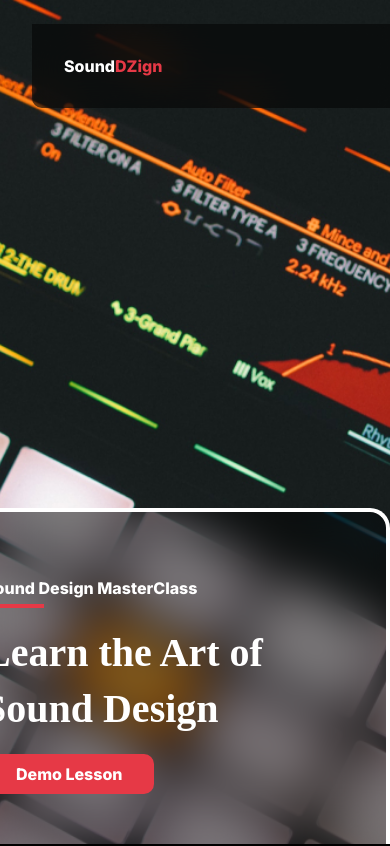
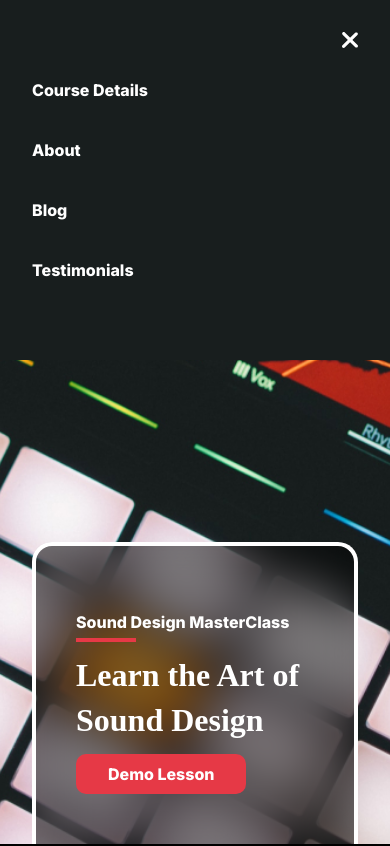
Before and after one commit to PersusPrince070/ResponsiveWeb-FigmaDesign, a React (Vite) app in the folder front-end/: page / in a window 390 px wide. Shown: the top 846 px of the page. Built offline with nearby package versions, Linux system fonts and the light colour scheme.

Commit message:
complete mobile nav

```diff
--- a/front-end/src/assets/index.js
+++ b/front-end/src/assets/index.js
@@ -10,7 +10,7 @@ import frequencies from "./frequencies.png";
 import heroImage from "./hero-image.jpg";
 import instragramLogo from "./instragram-logo.svg";
 import mastering from "./mastering.png";
-// import menuIcon from "./menu-icon.svg";
+import menuIcon from "./menu-icon.svg";
 import mixingConsole from "./mixing-console.png";
 import mixing from "./mixing.png";
 import studentIcon from "./student-icon.png";
@@ -34,7 +34,7 @@ export {
   heroImage,
   instragramLogo,
   mastering,
-  // menuIcon,
+  menuIcon,
   mixingConsole,
   mixing,
   studentIcon,
--- a/front-end/src/components/Header/Header.css
+++ b/front-end/src/components/Header/Header.css
@@ -57,3 +57,24 @@ header .cta .demo-btn {
   padding: 10px 32px;
   font-weight: 800;
 }
+
+/* Tablet version */
+
+@media (max-width: 1040px) {
+  header .cta {
+    width: 400px;
+  }
+}
+
+/* Smartphone version */
+@media (max-width: 720px) {
+  header .cta {
+    width: unset;
+    right: 32px;
+    left: 32px;
+  }
+
+  header .cta h1 {
+    font-size: 32px;
+  }
+}
--- a/front-end/src/components/Navbar/Navbar.css
+++ b/front-end/src/components/Navbar/Navbar.css
@@ -8,7 +8,7 @@ nav {
   display: flex;
   justify-content: space-between;
   align-items: center;
-  z-index: 300;
+  z-index: 30;
   padding: 16px 32px;
 }
 
@@ -29,3 +29,65 @@ a.logo {
 a.logo .red {
   color: var(--red-color);
 }
+
+.menu-icon,
+.mobile-menu-container {
+  display: none;
+}
+
+/* Tablet version */
+
+@media (max-width: 1040px) {
+  nav {
+    width: 694px;
+  }
+}
+
+/* Smartphone version */
+
+@media (max-width: 720px) {
+  nav ul {
+    display: none;
+  }
+
+  nav {
+    width: unset;
+    left: 32px;
+    right: 32px;
+    top: 16px;
+  }
+
+  nav .menu-icon {
+    display: block;
+  }
+
+  .mobile-menu-container {
+    display: flex;
+    position: fixed;
+    z-index: 60;
+    background: var(--dark-color);
+    left: 0;
+    right: 0;
+    padding: 60px 32px;
+  }
+
+  .mobile-menu-container .menu-items {
+    list-style: none;
+    padding: 0;
+    margin: 0;
+  }
+
+  .mobile-menu-container .close-icon {
+    position: fixed;
+    top: 32px;
+    right: 32px;
+  }
+
+  .mobile-menu-container .menu-items li a {
+    font-weight: 800;
+    font-size: 16px;
+    padding: 20px 0;
+    display: inline-block;
+    color: #fff;
+  }
+}
--- a/front-end/src/components/Navbar/Navbar.jsx
+++ b/front-end/src/components/Navbar/Navbar.jsx
@@ -1,8 +1,10 @@
 import React from "react";
 import "./Navbar.css";
+import { menuIcon, closeIcon } from "../../assets";
 
 const Navbar = () => {
   return (
+    <>
       <nav>
         <a href="#" className="logo">
           Sound<span className="red">DZign</span>
@@ -10,19 +12,45 @@ const Navbar = () => {
 
         <ul>
           <li>
-          <a href="#">Course Details</a>
+            <a href="#topics">Course Details</a>
           </li>
           <li>
-          <a href="#">About</a>
+            <a href="#info">About</a>
           </li>
           <li>
-          <a href="#">Blog</a>
+            <a href="#blog">Blog</a>
           </li>
           <li>
-          <a href="#">Testimonials</a>
+            <a href="#testimonials">Testimonials</a>
           </li>
         </ul>
+
+        <div className="menu-icon">
+          <img src={menuIcon} alt="" />
+        </div>
       </nav>
+
+      <div className="mobile-menu-container">
+        <div className="close-icon">
+          <img src={closeIcon} alt="" />
+        </div>
+
+        <ul className="menu-items">
+          <li>
+            <a href="#topics">Course Details</a>
+          </li>
+          <li>
+            <a href="#info">About</a>
+          </li>
+          <li>
+            <a href="#blog">Blog</a>
+          </li>
+          <li>
+            <a href="#testimonials">Testimonials</a>
+          </li>
+        </ul>
+      </div>
+    </>
   );
 };
 
```
Also changed, not shown: front-end/src/assets/menu-icon.svg (added). Lines whose indentation alone changed are shown as unchanged.
